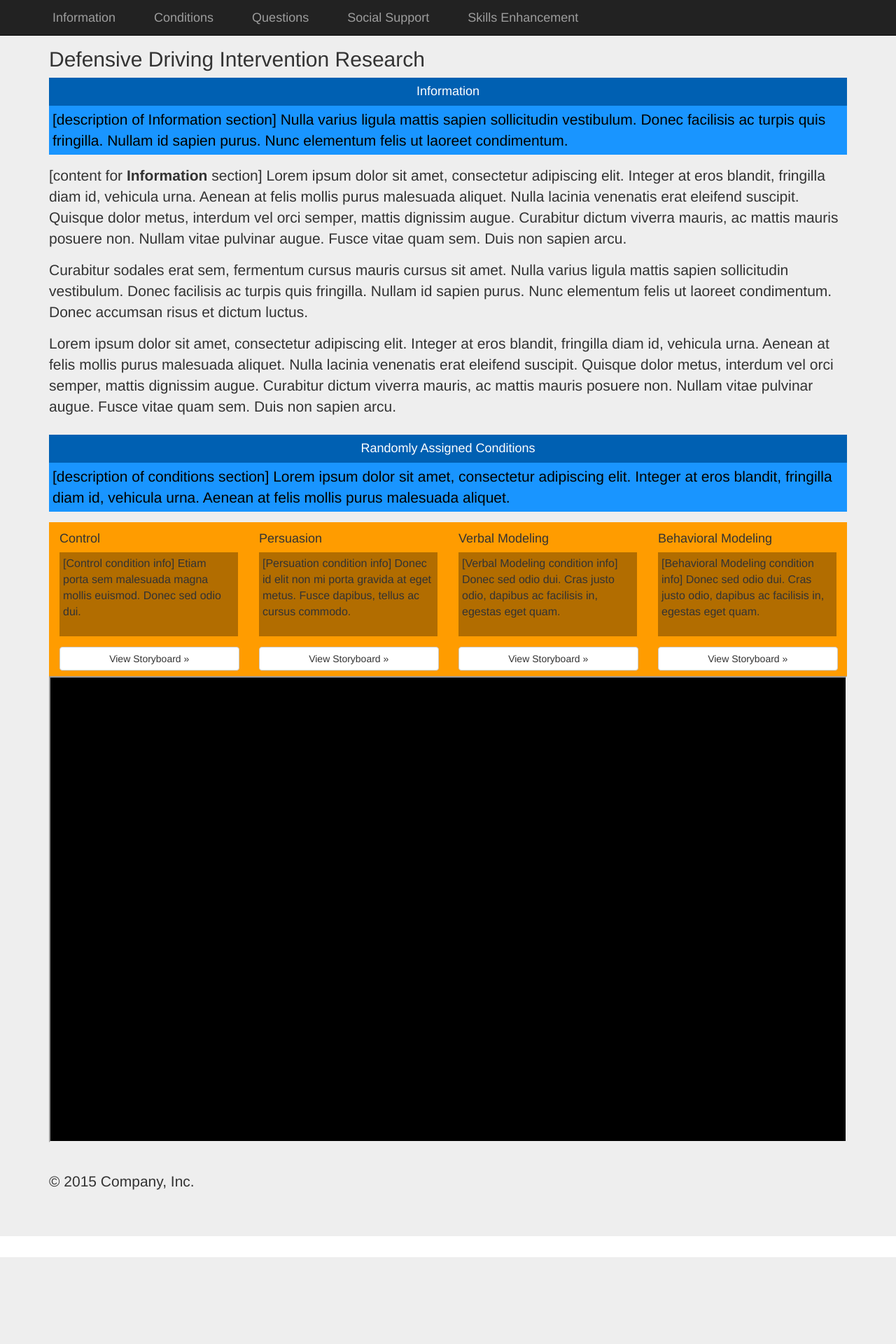
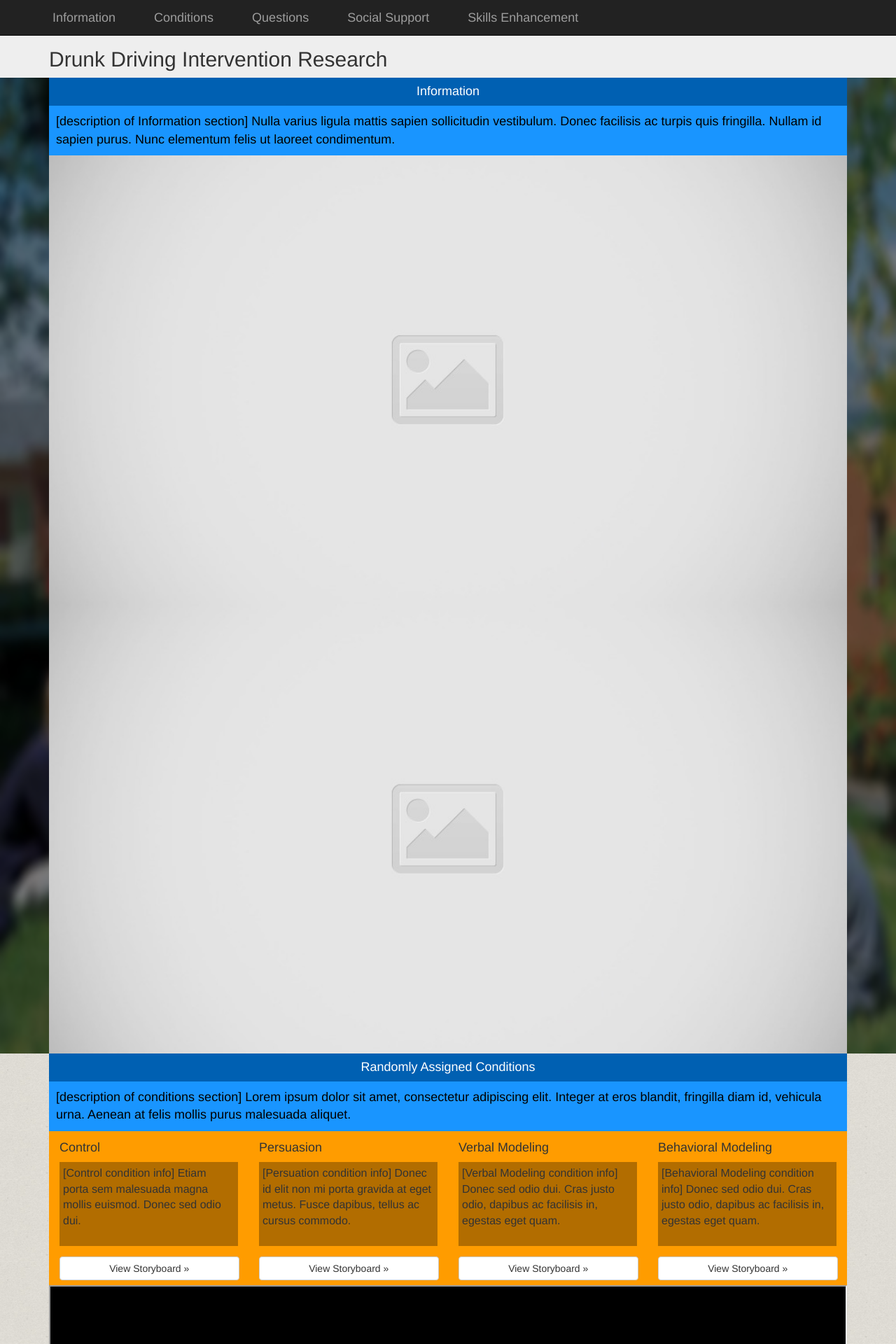
Before and after one commit to UTCTL/drunkdriving, a PHP site: page / in a window 1280 px wide. Shown: the top 1920 px of the page at 70% size. Before the commit the page ends 1796 px from the top, so only its background shows below. Run offline with PHP 8.4, Linux system fonts and the light colour scheme; some libraries are stand-ins or nearby versions.

Commit message:
various style updates

```diff
--- a/css/custom.css
+++ b/css/custom.css
@@ -6,15 +6,16 @@
 	color:white;
 }
 .sectionBreak h4{
-
+	margin-top: 0;
 	text-align: center;
 	padding-top:10px;
 }
 
 .sectionBreak p{
 
-	padding:5px;
-
+	font-size: 18px;
+	padding:10px;
+	margin-bottom: 0;
 	background: #1995FF;
 	color:black;
 }
@@ -43,6 +44,18 @@
 
 }
 
+.sectionContainer1{
+	width: 100%;
+	box-shadow: inset 0 0 0 1000px rgba(0,0,0,.5);
+	background-image: url("../images/blurredBackground.jpg");
+	background-size: 100% 100%;
+}
+
+.sectionContainer2{
+	width: 100%;
+	background: #DEDBD3 url("../images/backgroundTexture_light.jpg") repeat center center;
+}
+
 .col-md-3 h4{
 
 	padding-top: 4px;
@@ -53,6 +66,7 @@
 	margin-left: 0!important;
 	margin-right: 0!important;
 }
+
 
 .videoWrapper {
 	position: relative;
--- a/index.html
+++ b/index.html
@@ -66,17 +66,23 @@
 
     <!-- Main jumbotron for a primary marketing message or call to action -->
     <div class="jumbotron">
+      <div class="container"><h2>Drunk Driving Intervention Research</h2></div>
+      <div class="sectionContainer1">
         <div class="container">
-        <h2>Defensive Driving Intervention Research</h2>
           <div class="sectionBreak">
             <h4>Information</h4>
             <p>[description of Information section] Nulla varius ligula mattis sapien sollicitudin vestibulum. Donec facilisis ac turpis quis fringilla. Nullam id sapien purus. Nunc elementum felis ut laoreet condimentum.</p>
           </div>
-        <p>[content for <b>Information</b> section] Lorem ipsum dolor sit amet, consectetur adipiscing elit. Integer at eros blandit, fringilla diam id, vehicula urna. Aenean at felis mollis purus malesuada aliquet. Nulla lacinia venenatis erat eleifend suscipit. Quisque dolor metus, interdum vel orci semper, mattis dignissim augue. Curabitur dictum viverra mauris, ac mattis mauris posuere non. Nullam vitae pulvinar augue. Fusce vitae quam sem. Duis non sapien arcu.</p><p> Curabitur sodales erat sem, fermentum cursus mauris cursus sit amet. Nulla varius ligula mattis sapien sollicitudin vestibulum. Donec facilisis ac turpis quis fringilla. Nullam id sapien purus. Nunc elementum felis ut laoreet condimentum. Donec accumsan risus et dictum luctus.</p><p>Lorem ipsum dolor sit amet, consectetur adipiscing elit. Integer at eros blandit, fringilla diam id, vehicula urna. Aenean at felis mollis purus malesuada aliquet. Nulla lacinia venenatis erat eleifend suscipit. Quisque dolor metus, interdum vel orci semper, mattis dignissim augue. Curabitur dictum viverra mauris, ac mattis mauris posuere non. Nullam vitae pulvinar augue. Fusce vitae quam sem. Duis non sapien arcu.</p>
+          <img src="images/infographicPlaceholder.jpg" width="100%">
+          <div id='conditions'></div>
+          <img src="images/infographicPlaceholder.jpg" width="100%">
+
+          <!--<p>[content for <b>Information</b> section] Lorem ipsum dolor sit amet, consectetur adipiscing elit. Integer at eros blandit, fringilla diam id, vehicula urna. Aenean at felis mollis purus malesuada aliquet. Nulla lacinia venenatis erat eleifend suscipit. Quisque dolor metus, interdum vel orci semper, mattis dignissim augue. Curabitur dictum viverra mauris, ac mattis mauris posuere non. Nullam vitae pulvinar augue. Fusce vitae quam sem. Duis non sapien arcu.</p><p> Curabitur sodales erat sem, fermentum cursus mauris cursus sit amet. Nulla varius ligula mattis sapien sollicitudin vestibulum. Donec facilisis ac turpis quis fringilla. Nullam id sapien purus. Nunc elementum felis ut laoreet condimentum. Donec accumsan risus et dictum luctus.</p><p>Lorem ipsum dolor sit amet, consectetur adipiscing elit. Integer at eros blandit, fringilla diam id, vehicula urna. Aenean at felis mollis purus malesuada aliquet. Nulla lacinia venenatis erat eleifend suscipit. Quisque dolor metus, interdum vel orci semper, mattis dignissim augue. Curabitur dictum viverra mauris, ac mattis mauris posuere non. Nullam vitae pulvinar augue. Fusce vitae quam sem. Duis non sapien arcu.</p>-->
           <!--<div class="conditions_btn">Randomly Assigned Conditions</div>-->
 
         </div>
-    <div id='conditions'></div>
+      </div>
+     <div class="sectionContainer2">
       <div class="container">
         <div class="sectionBreak">
               <h4>Randomly Assigned Conditions</h4>
@@ -89,7 +95,9 @@
               </svg>-->
         </div>
       </div>
+    </div>
 
+    <div class="sectionContainer2">
       <div class="container">
         <!-- Example row of columns -->
         <div class="row">
@@ -116,6 +124,7 @@
         </div>
         <div class="videoWrapper">
           <iframe id="source_video" width="100%" src=""></iframe>
+        </div>
       </div>
       <hr>
 
```
Also changed, not shown: images/backgroundTexture_light.jpg (added), images/blurredBackground.jpg (added), images/infographicPlaceholder.jpg (added). Lines whose indentation alone changed are shown as unchanged.
